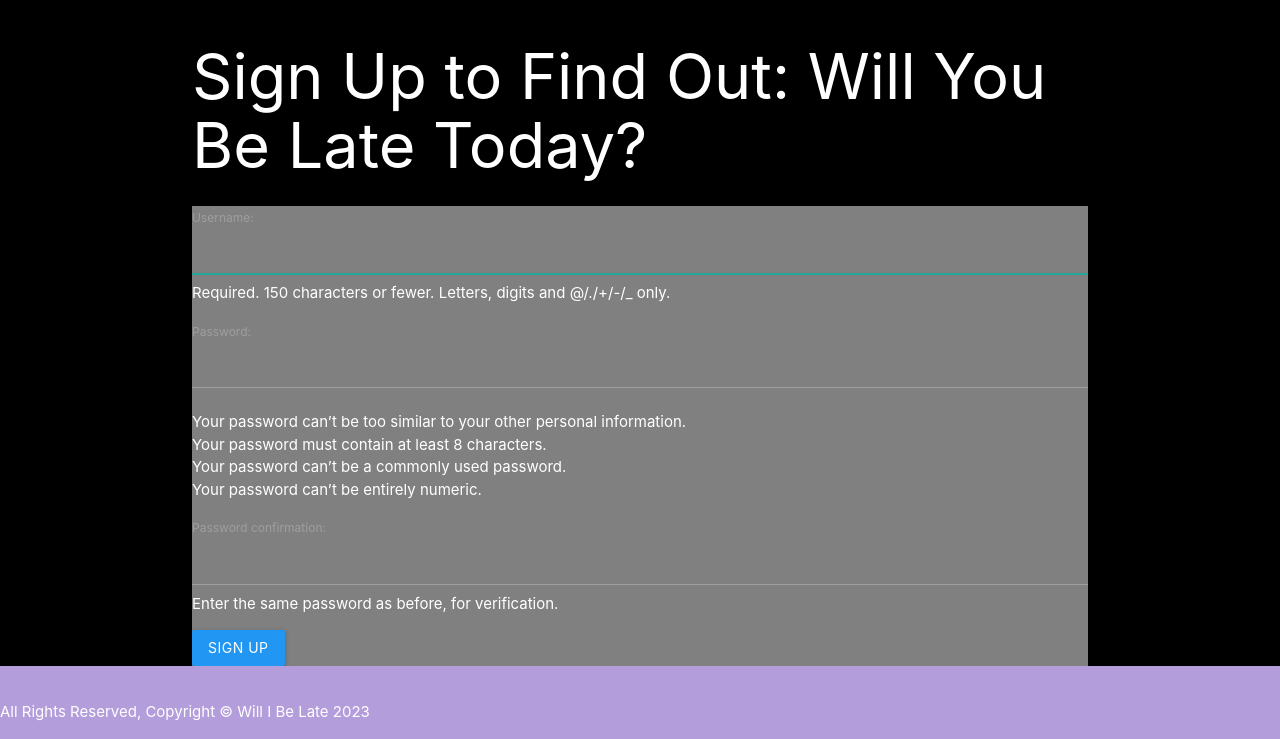
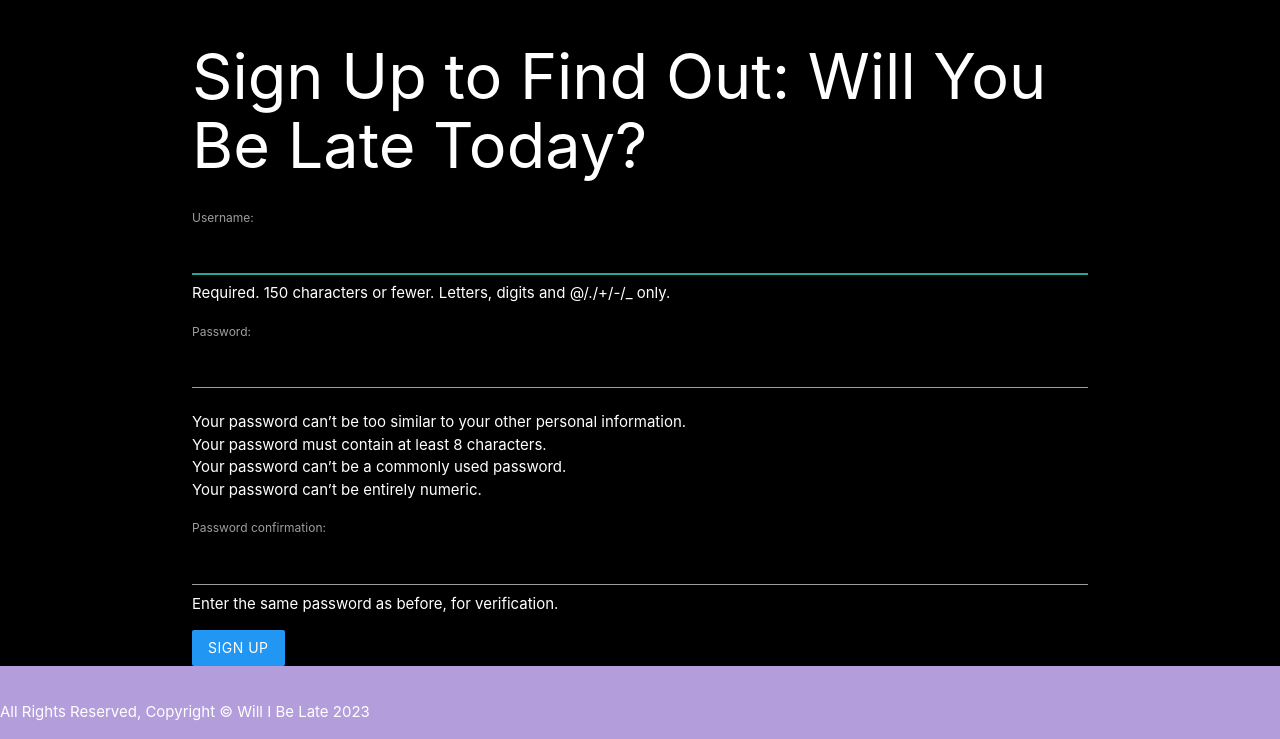
Before and after one commit to mollyraik/willibelate, a Django app: page /accounts/signup/ in a window 1280 px wide. Shown: the part 64-803 px from the top of the page. Run offline with Django 4.2, Linux system fonts and the light colour scheme; some libraries are stand-ins or nearby versions.

Commit message:
changes form style

```diff
--- a/main_app/templates/registration/signup.html
+++ b/main_app/templates/registration/signup.html
@@ -12,7 +12,7 @@
 <p class="red-text">{{ error }}</p>
 {% endif %}
 
-<form method="POST" style="background-color: grey;">
+<form method="POST" style="color: white;">
     {% csrf_token %}
     {{ form.as_p }}
     <input type="submit" value="Sign Up" class="btn blue">
```
